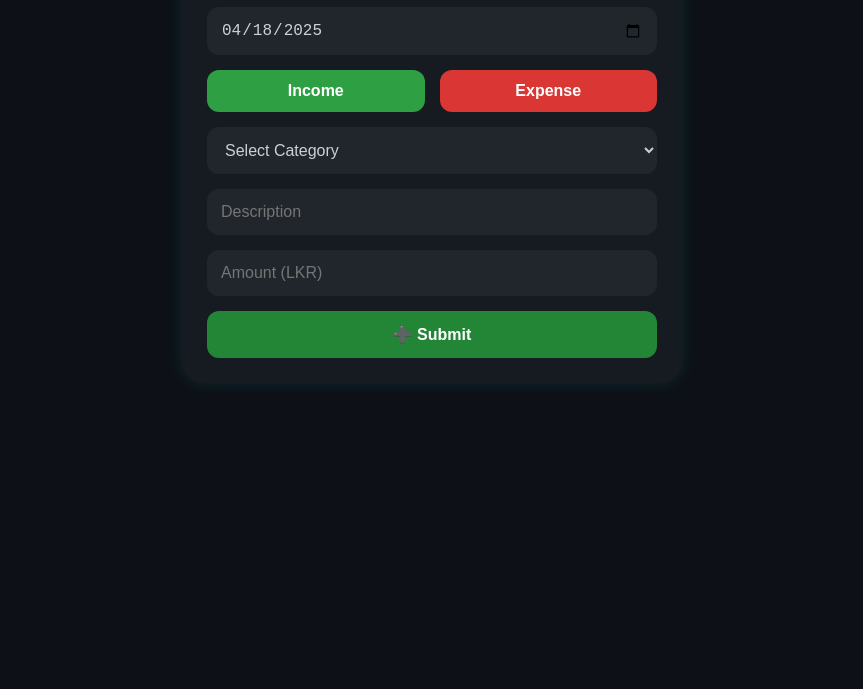
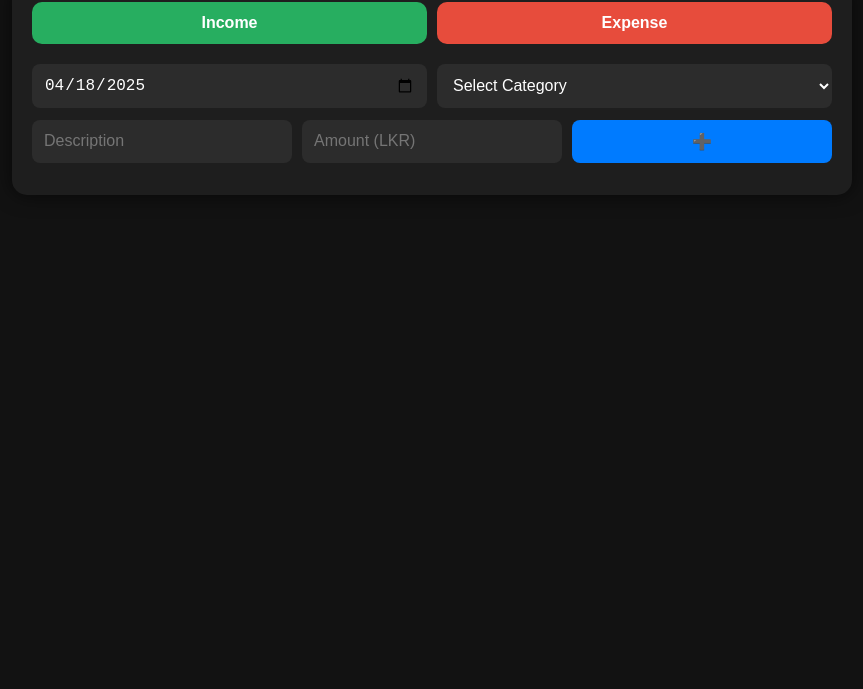
Before and after one commit to bforBhagya/financial-tracker, a plain HTML site: page index.html in a window 1280 px wide. Shown: the part 111-800 px from the top of the page, without its empty margins (208-1071 px from the left). Drawn offline with Linux system fonts and the light colour scheme.

Commit message:
Update index.html

```diff
--- a/index.html
+++ b/index.html
@@ -2,149 +2,158 @@
 <html lang="en">
 <head>
   <meta charset="UTF-8" />
-  <meta name="viewport" content="width=device-width, initial-scale=1.0"/>
+  <meta name="viewport" content="width=device-width, initial-scale=1.0" />
   <title>Finance Tracker</title>
   <style>
-    * {
-      box-sizing: border-box;
-    }
-
     body {
-      font-family: 'Segoe UI', sans-serif;
-      background: #0d1117;
-      color: #c9d1d9;
+      font-family: 'Segoe UI', Tahoma, Geneva, Verdana, sans-serif;
+      background: #121212;
+      color: #ffffff;
       margin: 0;
       padding: 20px;
-    }
-
-    .container {
-      max-width: 500px;
-      margin: auto;
-      background-color: #161b22;
-      padding: 25px;
-      border-radius: 20px;
-      box-shadow: 0 0 15px rgba(0, 255, 255, 0.1);
     }
 
     h2 {
       text-align: center;
       margin-bottom: 20px;
-      color: #58a6ff;
     }
 
     form {
-      display: flex;
-      flex-direction: column;
-      gap: 15px;
-    }
-
-    input, select, button {
-      border: none;
-      border-radius: 12px;
-      padding: 14px;
-      font-size: 16px;
-      background-color: #21262d;
-      color: #c9d1d9;
+      background: #1e1e1e;
+      padding: 20px;
+      border-radius: 15px;
+      max-width: 800px;
+      margin: auto;
+      box-shadow: 0 0 20px rgba(0, 0, 0, 0.6);
       transition: 0.3s ease;
-    }
-
-    input:focus, select:focus {
-      outline: none;
-      box-shadow: 0 0 5px #58a6ff;
-      background-color: #30363d;
-    }
-
-    button {
-      background-color: #238636;
-      color: white;
-      font-weight: bold;
-      cursor: pointer;
-    }
-
-    button:hover {
-      background-color: #2ea043;
     }
 
     .toggle-buttons {
       display: flex;
-      gap: 15px;
-      justify-content: center;
+      justify-content: space-between;
+      gap: 10px;
+      margin-bottom: 20px;
     }
 
     .toggle-buttons button {
       flex: 1;
       padding: 12px;
-      border-radius: 12px;
+      border: none;
+      border-radius: 10px;
       font-size: 16px;
       font-weight: bold;
-      border: none;
-      transition: 0.3s ease;
+      color: white;
+      cursor: pointer;
+      transition: 0.2s;
     }
 
     #incomeBtn {
-      background-color: #2ea043;
+      background-color: #2ecc71;
     }
 
     #incomeBtn.active {
-      background-color: #238636;
+      background-color: #27ae60;
     }
 
     #expenseBtn {
-      background-color: #f85149;
+      background-color: #e74c3c;
     }
 
     #expenseBtn.active {
-      background-color: #da3633;
+      background-color: #c0392b;
     }
 
-    @media (max-width: 480px) {
-      .toggle-buttons {
+    .form-row {
+      display: flex;
+      gap: 10px;
+      flex-wrap: wrap;
+      margin-bottom: 12px;
+    }
+
+    .form-row input,
+    .form-row select,
+    .form-row button {
+      flex: 1;
+      padding: 12px;
+      border: none;
+      border-radius: 8px;
+      font-size: 16px;
+      background-color: #2c2c2c;
+      color: #fff;
+      outline: none;
+      transition: background 0.2s;
+    }
+
+    .form-row input:focus,
+    .form-row select:focus {
+      background-color: #333;
+    }
+
+    .form-row button.submit-button {
+      background-color: #007bff;
+      font-weight: bold;
+      transition: 0.3s;
+    }
+
+    .form-row button.submit-button:hover {
+      background-color: #0056b3;
+    }
+
+    @media (max-width: 600px) {
+      .form-row {
         flex-direction: column;
       }
+    }
+
+    .error {
+      color: #ff4d4d;
+      font-size: 14px;
+      margin-bottom: 10px;
+      text-align: center;
+      display: none;
     }
   </style>
 </head>
 <body>
-  <div class="container">
-    <h2>💰 Finance Tracker</h2>
-    <form id="financeForm">
+  <h2>💰 Personal Finance Tracker</h2>
+
+  <form id="financeForm">
+    <div class="toggle-buttons">
+      <button type="button" id="incomeBtn" class="active">Income</button>
+      <button type="button" id="expenseBtn">Expense</button>
+    </div>
+
+    <div class="form-row">
       <input type="date" id="date" required />
-
-      <div class="toggle-buttons">
-        <button type="button" id="incomeBtn">Income</button>
-        <button type="button" id="expenseBtn" class="active">Expense</button>
-      </div>
-
       <select id="category" required>
         <option value="" disabled selected>Select Category</option>
       </select>
+    </div>
 
+    <div class="form-row">
       <input type="text" id="description" placeholder="Description" />
       <input type="number" id="amount" placeholder="Amount (LKR)" required />
-      <button type="submit">➕ Submit</button>
-    </form>
-  </div>
+      <button type="submit" class="submit-button">➕</button>
+    </div>
+
+    <div id="errorMsg" class="error">⚠️ Enter the amount!</div>
+  </form>
 
   <script>
-    const scriptURL = "https://script.google.com/macros/s/AKfycbwrf3aen8YykDCrRRTQsr-oLtWxLnehk3yXNI6HfXjPqnbWLY1NmLSk3C1jeZloA5gi6w/exec";
+    const scriptURL = "https://script.google.com/macros/s/YOUR_SCRIPT_ID_HERE/exec";
+
+    const expenseBtn = document.getElementById("expenseBtn");
     const incomeBtn = document.getElementById("incomeBtn");
-    const expenseBtn = document.getElementById("expenseBtn");
     const categorySelect = document.getElementById("category");
     const amountInput = document.getElementById("amount");
+    const errorMsg = document.getElementById("errorMsg");
 
     const categories = {
       "Income": ["Deposits", "Salary", "Allowance", "Loan Repays"],
       "Expense": ["Food", "Entertainment", "Vehicle", "Transport", "Investments", "Bank Transfers", "Clothes"]
     };
 
-    let currentType = "Expense";
-    updateCategories();
-    setToday();
-
-    function setToday() {
-      const today = new Date().toISOString().split('T')[0];
-      document.getElementById("date").value = today;
-    }
+    let currentType = "Income";
 
     function updateCategories() {
       categorySelect.innerHTML = '<option value="" disabled selected>Select Category</option>';
@@ -170,18 +179,25 @@
       updateCategories();
     });
 
+    updateCategories();
+
+    document.getElementById("date").value = new Date().toISOString().split("T")[0];
+
     categorySelect.addEventListener("change", () => {
       if (categorySelect.value === "Bank Transfers") {
         amountInput.value = 25;
       }
     });
 
-    document.getElementById("financeForm").addEventListener("submit", function(e) {
+    document.getElementById("financeForm").addEventListener("submit", function (e) {
       e.preventDefault();
+
       if (!amountInput.value) {
-        alert("Enter amount!");
+        errorMsg.style.display = "block";
         return;
       }
+
+      errorMsg.style.display = "none";
 
       const formData = new FormData();
       formData.append("date", document.getElementById("date").value);
@@ -192,13 +208,13 @@
 
       fetch(scriptURL, { method: "POST", body: formData })
         .then(() => {
-          const savedDate = document.getElementById("date").value;
+          const today = new Date().toISOString().split("T")[0];
           document.getElementById("financeForm").reset();
-          document.getElementById("date").value = savedDate;
+          document.getElementById("date").value = today;
           updateCategories();
         })
         .catch(() => {
-          alert("❌ Error! Data not submitted.");
+          alert("Error! Data not submitted.");
         });
     });
   </script>
```
